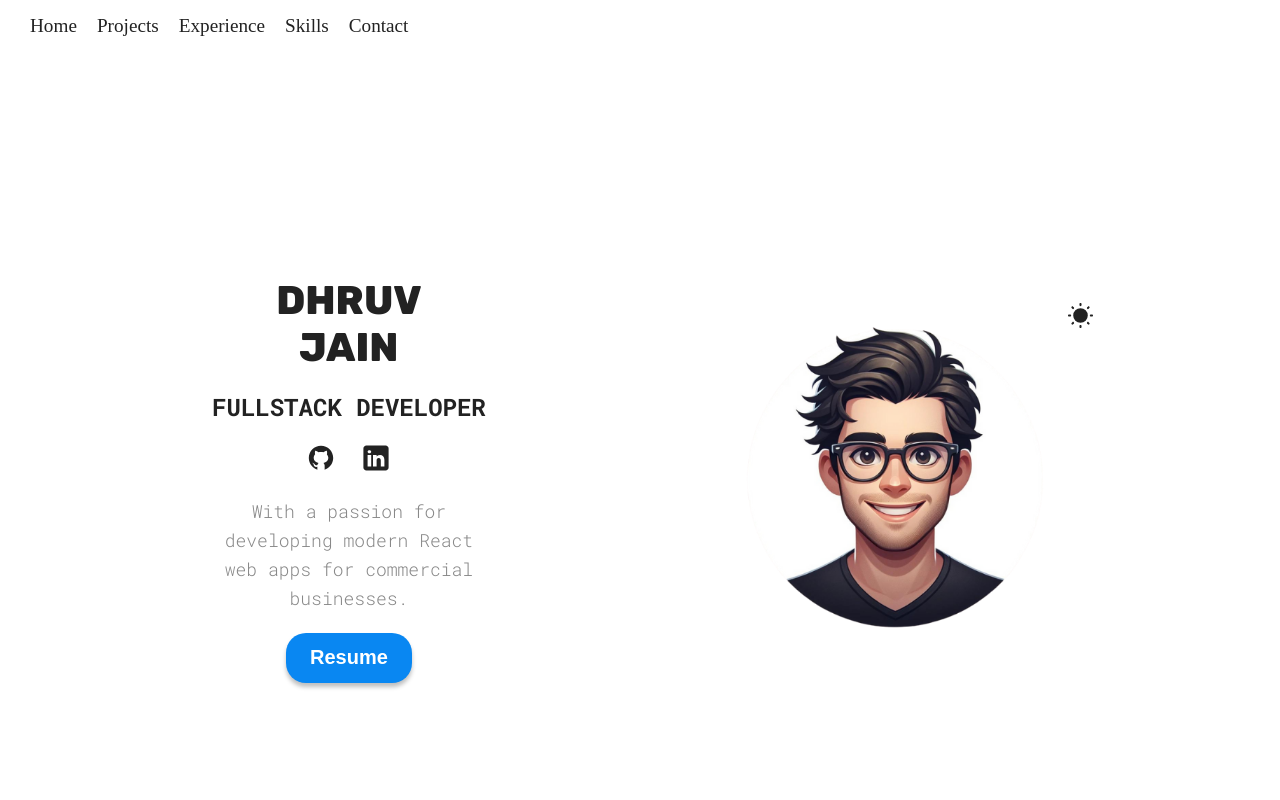
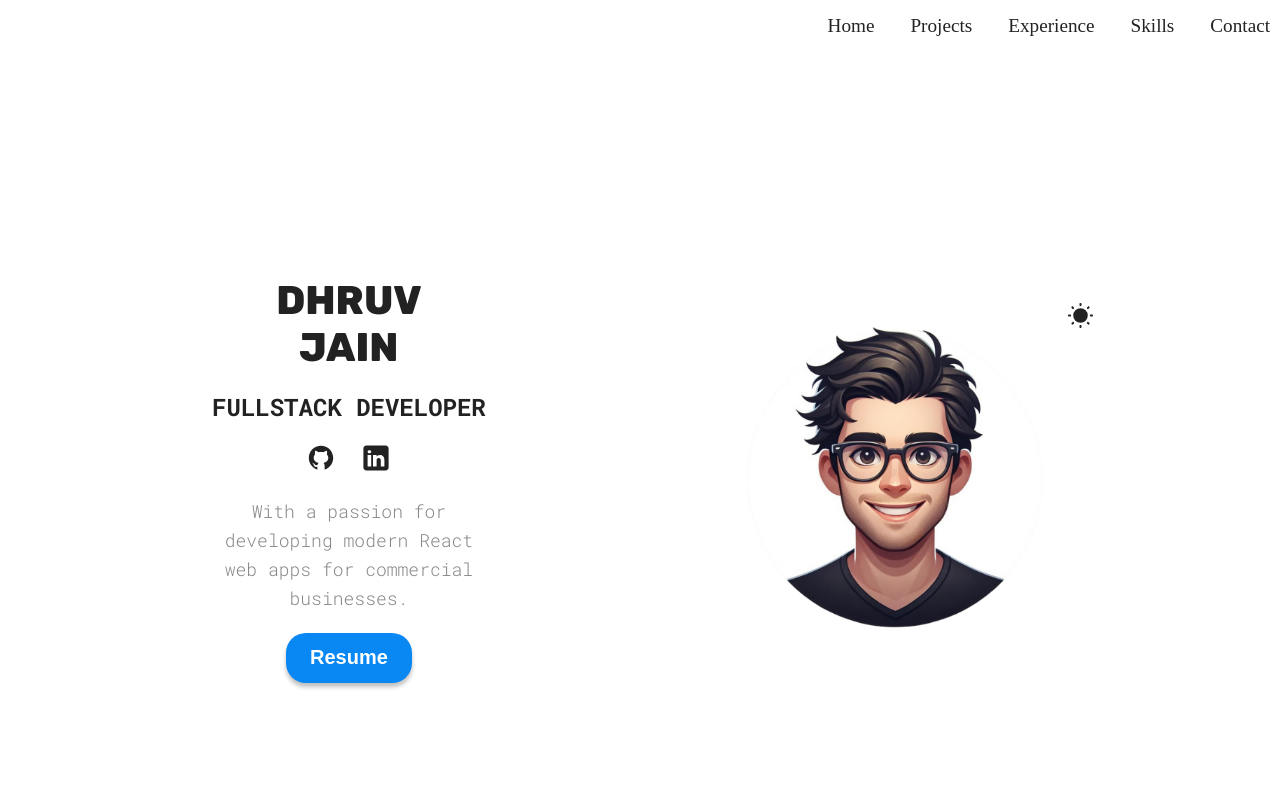
Before and after one commit to dhruvknowstocode/Portfolio, a React (Vite) app: page / in a window 1280 px wide. Shown: the top 800 px of the page. Built offline with nearby package versions, Linux system fonts and the light colour scheme.

Commit message:
fixed contact

```diff
--- a/src/sections/Contact/Contact.jsx
+++ b/src/sections/Contact/Contact.jsx
@@ -4,7 +4,7 @@ function Contact() {
   return (
     <section id="contact" className={styles.container}>
       <h1 className="sectionTitle">Contact</h1>
-      <form action="">
+      <form action="https://formspree.io/f/mkgwkwyb" method='POST'>
         <div className="formGroup">
           <label htmlFor="name" hidden>
             Name
--- a/src/sections/Navbar/NavbarStyles.module.css
+++ b/src/sections/Navbar/NavbarStyles.module.css
@@ -8,7 +8,7 @@
   z-index: 1000;
   padding: 15px 20px;
   display: flex;
-    justify-content: space-between; /* Space out navbar items */
+  justify-content: flex-end; /* Shift navbar items to the right */
   align-items: center; /* Center items vertically */
 }
 
@@ -21,13 +21,15 @@
   transition: transform 0.3s ease, opacity 0.3s ease; /* Smooth transitions */
   position: absolute; /* Position absolutely */
   top: 100%; /* Position below the navbar */
-    right: 0; /* Align to the right side */
+  right: 1rem; /* Align to the right side */
   background-color: var(--background-color); /* Ensure background color matches */
   width: 200px; /* Adjust width as needed */
   box-shadow: 0 4px 8px rgba(0,0,0,0.2); /* Add a shadow for better visibility */
   transform: translateY(-100%); /* Hide offscreen */
   opacity: 0; /* Start hidden */
+  gap: 1rem;
   z-index: 1100; /* Ensure it’s above other content */
+  margin-right: 15rem; /* Increase margin to the right */
 }
 
 .navLinks.active {
@@ -73,6 +75,7 @@
       box-shadow: none; /* Remove shadow */
       transform: none; /* Ensure it is visible */
       opacity: 1; /* Ensure it is visible */
+      margin-right: 20px; /* Increase margin to the right */
   }
 
   .menuToggle {
@@ -87,6 +90,7 @@
       top: 60px; /* Position below the navbar */
       right: 0; /* Align to the right side */
       box-shadow: 0 4px 8px rgba(0,0,0,0.2); /* Add a shadow for better visibility */
+      margin-right: 15rem; /* Increase margin to the right */
   }
 
   .menuToggle {
```
Lines whose indentation alone changed are shown as unchanged.
